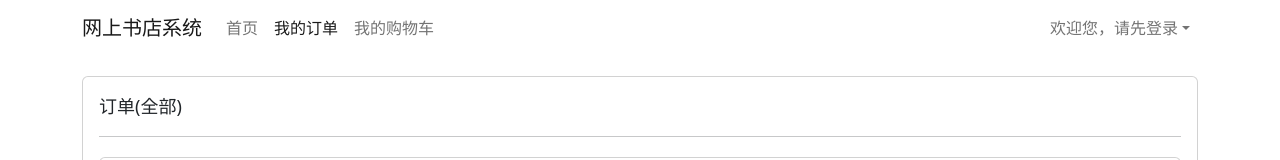
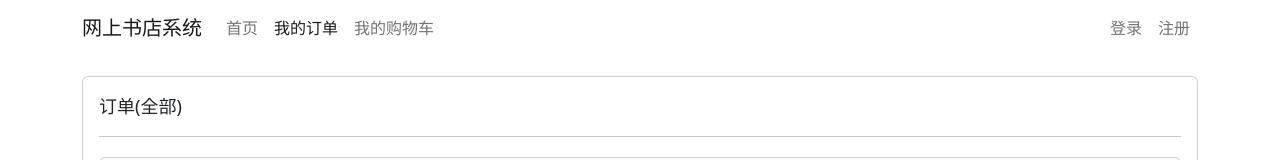
Before and after one commit to SUST-Book-Store/BS-FrontEnd, a Vue app: page /order in a window 1280 px wide. Shown: the top 160 px of the page. Built offline with nearby package versions, Linux system fonts and the light colour scheme; no server answers.

Commit message:
修改購物車和訂單出bug

```diff
--- a/src/components/NavBar.vue
+++ b/src/components/NavBar.vue
@@ -17,7 +17,7 @@
                 <router-link :class="route_name == 'cart_index' ? 'nav-link active' : 'nav-link'" :to="{name: 'cart_index'}">我的购物车</router-link>
               </li>
             </ul>
-            <ul class="navbar-nav">
+            <ul class="navbar-nav" v-if="$store.state.user.is_login">
               <li class="nav-item dropdown">
                 <a class="nav-link dropdown-toggle" href="#" role="button" data-bs-toggle="dropdown" aria-expanded="false">
                     欢迎您，{{ user.username }}
@@ -31,18 +31,18 @@
                 </ul>
               </li>
             </ul>
-            <!-- <ul class="navbar-nav">
+            <ul class="navbar-nav" v-else-if="!$store.state.user.is_login">
               <li class="nav-item">
-                <router-link class="nav-link" :to="{name: 'user_account_login' }" href="#" role="button">
+                <router-link class="nav-link" :to="{name: 'user_login_index' }" href="#" role="button">
                     登录
                 </router-link>
               </li>
               <li class="nav-item">
-                <router-link class="nav-link" :to="{name: 'user_account_register' }" href="#" role="button">
+                <router-link class="nav-link" :to="{name: 'user_register_index' }" href="#" role="button">
                     注册
                 </router-link>
               </li>
-            </ul> -->
+            </ul>
           </div>
       </div>
     </nav>
--- a/src/store/index.js
+++ b/src/store/index.js
@@ -29,6 +29,7 @@ export default createStore({
             state.user.id = -1;
             state.user.username = "请先登录";
             state.user.token = "";
+            state.user.is_admin = false;
             state.user.is_login = false
         },
     },
--- a/src/views/CartView.vue
+++ b/src/views/CartView.vue
@@ -91,8 +91,10 @@ export default {
                     name: this.name,
                 }
             }).then(res => {
-                this.tableData = res.data.data;
-                this.total = res.data.total;
+                if (res != null) {
+                    this.tableData = res.data.data;
+                    this.total = res.data.total;
+                }
             })
         },
         showDeleteDialog(cartId) {
--- a/src/views/DetailView.vue
+++ b/src/views/DetailView.vue
@@ -68,20 +68,24 @@ export default {
             let data = {bookId: this.book.bookId, amount: this.form.amount, price: this.book.price}
             console.log(data);
             request.post("http://127.0.0.1:3000/order/detail/add", data).then(res => {
-                if (res.data.success) {
+                if (res != null) {
+                    if (res.data.success) {
                     ElMessage.success("已加入订单");
-                } else {
-                    ElMessage.error(res.data.errorMsg);
+                    } else {
+                        ElMessage.error(res.data.errorMsg);
+                    }
                 }
             })
         },
         addCart() {
             this.form.bookId = this.book.bookId //商品id
             request.post("http://127.0.0.1:3000/cart/add", this.form).then(res => {
-                if (res.data.success){
+                if (res != null) {
+                    if (res.data.success){
                     ElMessage.success("加入购物车成功");
                 } else {
                     ElMessage.error(res.data.errorMsg);
+                }
                 }
             })
         }
--- a/src/views/OrderView.vue
+++ b/src/views/OrderView.vue
@@ -81,9 +81,11 @@ export default {
               pageSize: this.pageSize,
             }
         }).then(res => {
-          this.tableData = res.data.data;
-          this.total = res.data.total;
-          console.log(this.tableData);
+          if (res != null) {
+            this.tableData = res.data.data;
+            this.total = res.data.total;
+            console.log(this.tableData);
+          }
         })
       },
        // 显示删除提示框
```
Also changed, not shown: 1 other file (tests, documents, lock files or other folders).
